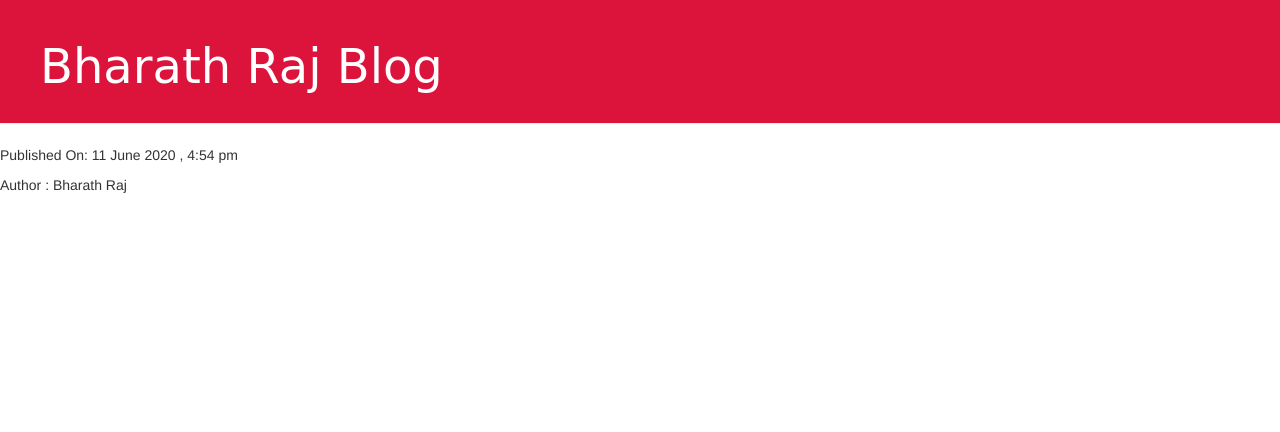
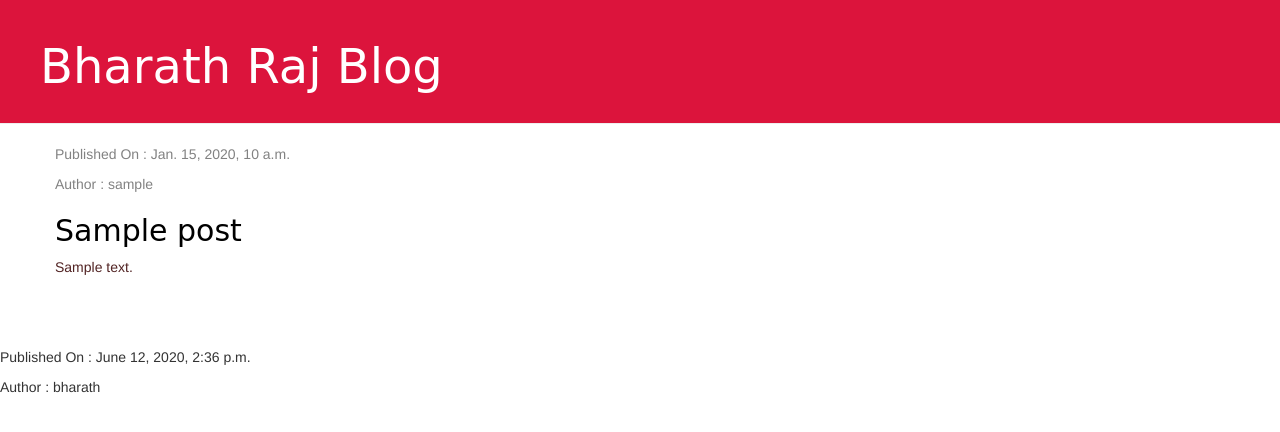
Before and after one commit to bharathrajenvision/my-first-blog, a Django app: page / in a window 1280 px wide. Shown: the top 432 px of the page. Run offline with Django 3.2, Linux system fonts and the light colour scheme; tables that the repository leaves empty hold one stand-in row (values such as "Sample post"); some libraries are stand-ins or nearby versions.

Commit message:
no blog_post problem fixed

```diff
--- a/blog/static/css/blog.css
+++ b/blog/static/css/blog.css
@@ -39,6 +39,7 @@ h1, h2, h3, h4 {
 
 .post {
     margin-bottom: 70px;
+    color: #522424;
 }
 
 .post h2 a, .post h2 a:visited {
--- a/blog/templates/blog/post_list.html
+++ b/blog/templates/blog/post_list.html
@@ -17,8 +17,8 @@
             {% for post in posts %}
                 <div class="post">
                     <div class="date">
-                        <p>Published On: 11 June 2020 , 4:54 pm </p>
-                        <p>Author : Bharath</p>
+                        <p> Published On : {{ post.published_date }}</p>
+                        <p> Author : {{ post.author }}</p>
                     </div>
                     <h2><a href="">{{ post.title }}</a></h2>
                     <p>{{ post.text|linebreaksbr }}</p>
@@ -27,9 +27,9 @@
         </div>
     </div>
 </div>
-	<div>
-    	 <p>Published On: 11 June 2020 , 4:54 pm </p>
-    	 <p>Author : Bharath Raj</p>
-    </div>
+<div>
+    <p> Published On : June 12, 2020, 2:36 p.m.</p>
+    <p> Author : bharath</p>
+</div>
 </body>
 </html>
--- a/blog/views.py
+++ b/blog/views.py
@@ -1,10 +1,11 @@
 from django.shortcuts import render
+from .models import Post
 from django.utils import timezone
-from .models import Post
+
 
 
 # Create your views here.
 
 def post_list(request):
-	posts = Post.objects.filter(title__contains='My')
+	posts = Post.objects.filter(published_date__lte=timezone.now()).order_by('published_date')
 	return render(request, 'blog/post_list.html', {'posts': posts})
```
